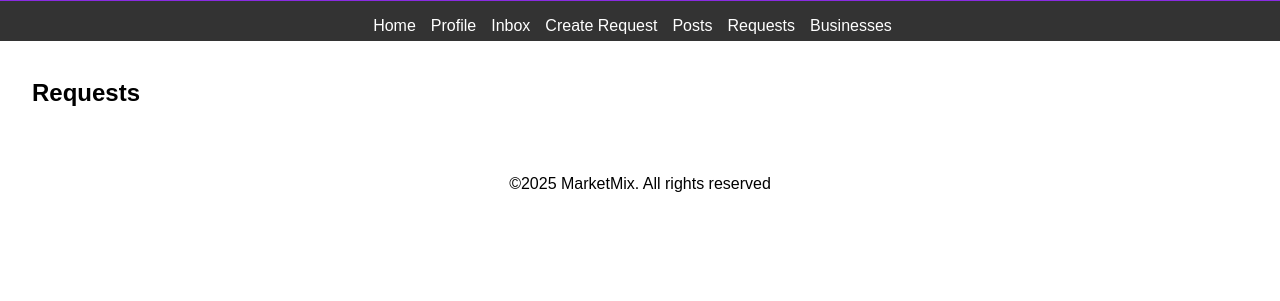
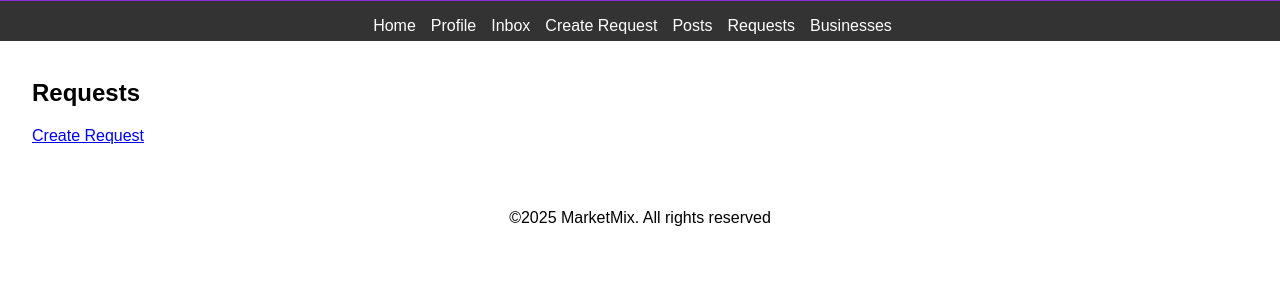
Before and after one commit to Benjamin-6161/MarketMix2, a Flask app: page /requests in a window 1280 px wide. Shown: the part 59-360 px from the top of the page. Run offline with Flask 3, Linux system fonts and the light colour scheme; the visitor is signed in with stand-in values (Sample User, id 1); data that the repository does not hold is empty.

Commit message:
Update requests.html

```diff
--- a/app/templates/main/requests.html
+++ b/app/templates/main/requests.html
@@ -1,13 +1,20 @@
 {% extends 'base.html' %}
 {% block content %}
+<div class="text">
 <h2>Requests</h2>
+<p><a href="{{ url_for('request.create_request') }}">Create Request</a></p>
     {% for request in requests %}
       <div class="post">
-        <p>{{ request.created_at }}</p>
-        <h3>{{ request_users[request.id].username }}</h3>
+        <img src="{{ url_for('static', filename='images/profile_photos/' + request_users[request.id].image_filename) if request_users[request.id].image_filename else app_config['DEFAULT_PROFILE_PHOTO_URL'] }}" alt="Profile Image" class="profile-image" onclick="enlargeImage(this.src)">
+        <h3 style="display: inline-block; font-size: 45px;">{{ request_users[request.id].username }}</h3>
         <h4>{{ request.category }}</h4>
         <p>{{ request.content }}</p>
+        {% if request.image_filename %}
+          <img src="{{ url_for('static', filename='images/requests/' + request.image_filename) }}" alt="Request Image" class="post-image" onclick="enlargeImage(this.src)">
+        {% endif %}
         <a href="{{ url_for('request.view_request', request_id=request.id) }}">View Request</a>
+        <p>{{ request.created_at }}</p>
       </div>
     {% endfor %}
+</div>
 {% endblock %}
```
